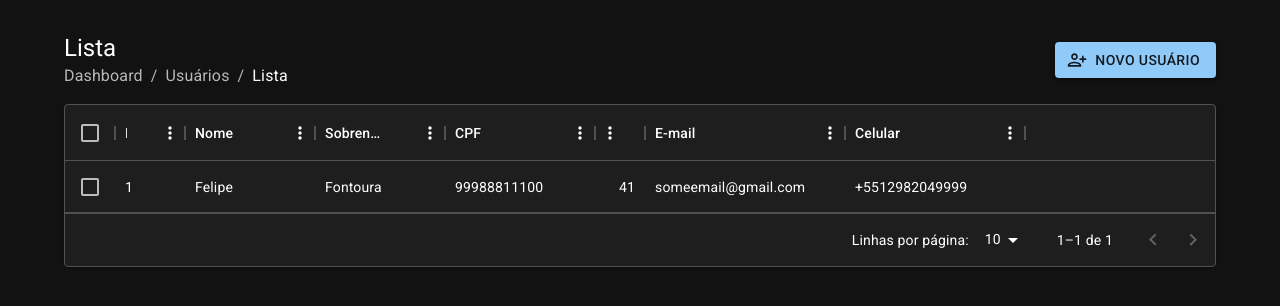
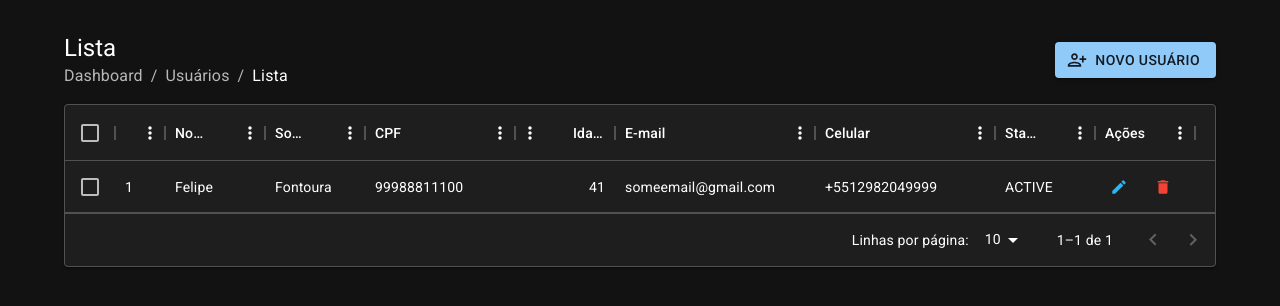
Before and after one commit to DevSamurai/react-crud, a React (Vite) app: page /users in a window 1280 px wide. Shown: the top 306 px of the page. Built offline with nearby package versions, Linux system fonts and the light colour scheme.

Commit message:
added dummy action buttons

```diff
--- a/src/components/DataTable.tsx
+++ b/src/components/DataTable.tsx
@@ -17,6 +17,7 @@ export default function DataTable({ columns, rows }: DataTableProps) {
           },
         }}
         pageSizeOptions={[10, 15, 25, 50, 100]}
+        disableRowSelectionOnClick
         checkboxSelection
       />
     </div>
--- a/src/pages/Users/List/index.tsx
+++ b/src/pages/Users/List/index.tsx
@@ -1,26 +1,40 @@
+import DeleteIcon from "@mui/icons-material/Delete"
+import EditIcon from "@mui/icons-material/Edit"
 import PersonAddAltIcon from "@mui/icons-material/PersonAddAlt"
-import { Box, Button, Paper, Stack } from "@mui/material"
+import { Box, Button, IconButton, Paper, Stack } from "@mui/material"
 import { Link as RouterLink } from "react-router-dom"
 
-import { GridColDef, GridValueGetterParams } from "@mui/x-data-grid"
+import {
+  GridColDef,
+  GridRenderCellParams,
+  GridValueGetterParams,
+} from "@mui/x-data-grid"
 import Breadcrumbs from "../../../components/Breadcrumbs"
 import DataTable from "../../../components/DataTable"
 import PageTitle from "../../../components/PageTitle"
 
 export default function List() {
+  const onEdit = (params: GridRenderCellParams) => {
+    const currentRow = params.row
+    return console.log(JSON.stringify(currentRow, null, 4))
+  }
+
+  const onDelete = (params: GridRenderCellParams) => {
+    const currentRow = params.row
+    return console.log(JSON.stringify(currentRow, null, 4))
+  }
+
   const columns: GridColDef[] = [
-    { field: "id", headerName: "ID", width: 70 },
+    { field: "id", headerName: "ID", width: 40 },
     {
       field: "firstName",
       headerName: "Nome",
-      width: 130,
       valueGetter: (params: GridValueGetterParams) =>
         `${params.row.fullName.split(" ")?.shift() || ""}`,
     },
     {
       field: "lastName",
       headerName: "Sobrenome",
-      width: 130,
       valueGetter: (params: GridValueGetterParams) =>
         `${params.row.fullName.split(" ")?.pop() || ""}`,
     },
@@ -29,13 +43,32 @@ export default function List() {
       field: "age",
       headerName: "Idade",
       type: "number",
-      width: 40,
       valueGetter: (params: GridValueGetterParams) =>
         params.row.birthDate &&
         `${new Date().getFullYear() - params.row.birthDate.getFullYear()}`,
     },
-    { field: "email", headerName: "E-mail", width: 200 },
-    { field: "mobile", headerName: "Celular", width: 180 },
+    { field: "email", headerName: "E-mail", minWidth: 200 },
+    { field: "mobile", headerName: "Celular", minWidth: 180 },
+    { field: "status", headerName: "Status", minWidth: 80 },
+    {
+      field: "actions",
+      headerName: "Ações",
+      sortable: false,
+      renderCell: (params) => (
+        <Stack direction="row" spacing={2}>
+          <IconButton color="info" size="small" onClick={() => onEdit(params)}>
+            <EditIcon fontSize="inherit" />
+          </IconButton>
+          <IconButton
+            color="error"
+            size="small"
+            onClick={() => onDelete(params)}
+          >
+            <DeleteIcon fontSize="inherit" />
+          </IconButton>
+        </Stack>
+      ),
+    },
   ]
 
   const rows = [
@@ -46,6 +79,7 @@ export default function List() {
       birthDate: new Date(1982, 2, 18),
       email: "someemail@gmail.com",
       mobile: "+5512982049999",
+      status: "ACTIVE",
     },
   ]
 
```
Also changed, not shown: 1 other file (tests, documents, lock files or other folders).
